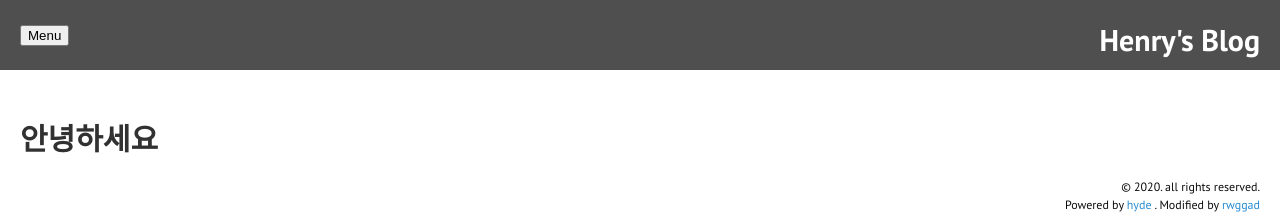
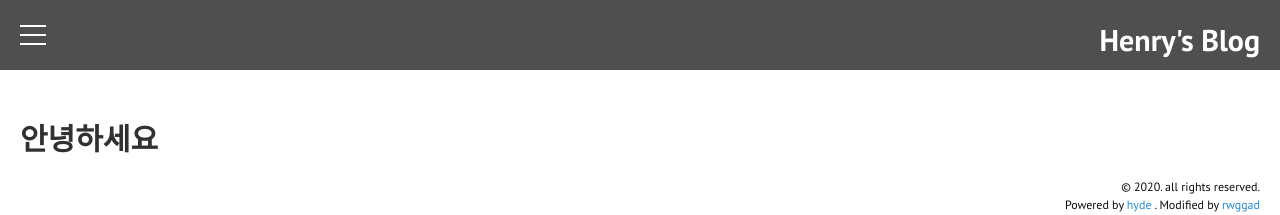
Before and after one commit to rwggad/henry_developer_page, a Jekyll site: the page built from index.html, in a window 1280 px wide. Shown: the top 215 px of the page. Built offline with Jekyll 4.4.1, drawn with Linux system fonts in a browser that asks for light colours; nearby versions of some CDN libraries; the list of posts is cut into pages by our own code.

Commit message:
Modify Sidedar Toggle btn design
* 사이드바 토글 버튼 변경 및 CSS 조정

```diff
--- a/_includes/head.html
+++ b/_includes/head.html
@@ -33,12 +33,12 @@
     <script type="text/javascript">
         $(document).ready(function(){
             $('#sidebarCollapse').on('click', function () {
-                $('#sidebar-toggle').addClass('active');
+                $('#sidebar').addClass('active');
                 $('.overlay').fadeIn();
             });
 
             $('.overlay').on('click', function () {
-                $('#sidebar-toggle').removeClass('active');
+                $('#sidebar').removeClass('active');
                 $('.overlay').fadeOut();
             });
         });
--- a/_includes/sidebar.html
+++ b/_includes/sidebar.html
@@ -1,10 +1,10 @@
 <nav class="nav-bar">
-    <button id="sidebarCollapse"> Menu </button>
+    <span class="sidebar-btn"  id="sidebarCollapse"></span>
     <h2><a href="{{ site.baseurl }}/">{{ site.title }}</a></h2>
 </nav>
 
-<nav id="sidebar-toggle">
-    <div class='sidebar'>
+<nav id="sidebar">
+    <div class='sidebar-ctx'>
         <div>
             <p class="lead">{{ site.description.sidebar }}</p>
         </div>
--- a/public/css/hyde.css
+++ b/public/css/hyde.css
@@ -89,26 +89,27 @@ html {
   color: #fff;
 }
 
-
 /* ------ sidebar ------ */
-.sidebar{
-  text-align: center;
-  padding: 2rem 1rem;
-  color: rgba(255,255,255,.5);
+.sidebar-btn {
+    position: relative;
+    display: inline-block;
+    width: 1.3em;
+    height: 1em;
+    margin-right: 0.3em;
+    border-top: 0.1em solid #fff;
+    border-bottom: 0.1em solid #fff;
 }
 
-.sidebar a { /* sidebar link color */
-  color: #fff;
+.sidebar-btn:before {
+    content: "";
+    position: absolute;
+    top: 0.35em;
+    left: 0px;
+    width: 100%;
+    border-top: 0.1em solid #fff;
 }
 
-.sidebar-about h1 {  /* sidebar about */
-  color: #fff;
-  margin-top: 0;
-  font-family: "Abril Fatface", serif;
-  font-size: 3.25rem;
-}
-
-#sidebar-toggle {  /* sidebar toggle btn */
+#sidebar {  /* sidebar toggle btn */
     width: 300px;
     position: fixed;
     top: 0;
@@ -120,7 +121,7 @@ html {
     transition: all 0.3s;
     opacity: 0.95;
 }
-#sidebar-toggle.active {
+#sidebar.active {
     left: 0;
 }
 
@@ -132,18 +133,23 @@ html {
     display: none;
 }
 
+.sidebar-ctx {
+  text-align: center;
+  padding: 2rem 1rem;
+  color: rgba(255,255,255,.5);
+}
 
+.sidebar-ctx a { /* sidebar link color */
+  color: #fff;
+}
 
-/*
- * Sidebar
- *
- * Flexible banner for housing site name, intro, and "footer" content. Starts
- * out above content in mobile and later moves to the side with wider viewports.
-  order-bottom-color :
- */
+.sidebar-about h1 {  /* sidebar about */
+  color: #fff;
+  margin-top: 0;
+  font-family: "Abril Fatface", serif;
+  font-size: 3.25rem;
+}
 
-
-/* Sidebar nav */
 .sidebar-nav {
   margin-bottom: 1rem;
 }
@@ -158,6 +164,7 @@ a.sidebar-nav-item:focus {
 .sidebar-nav-item.active {
   font-weight: bold;
 }
+
 
 /* Sticky sidebar
  *
```
